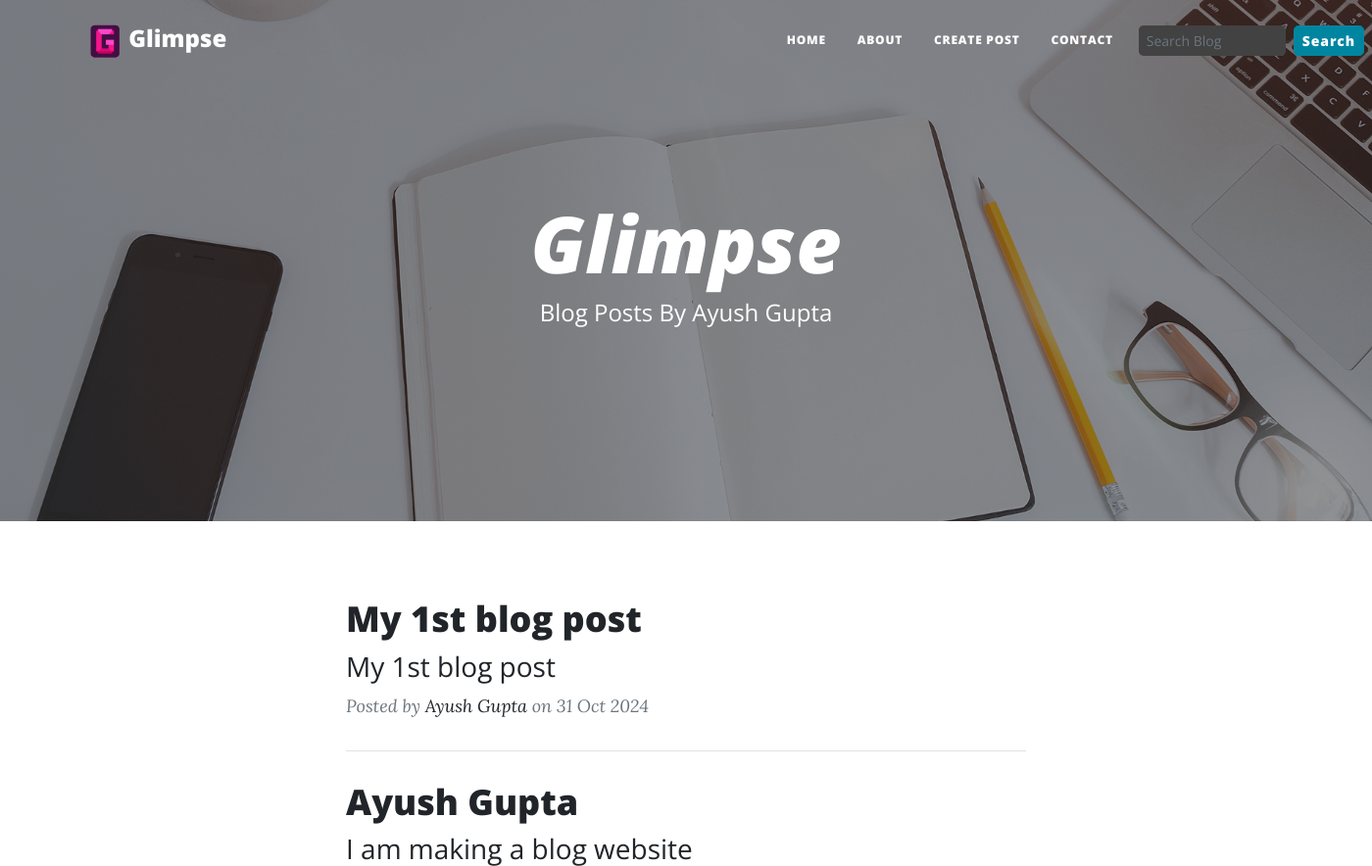
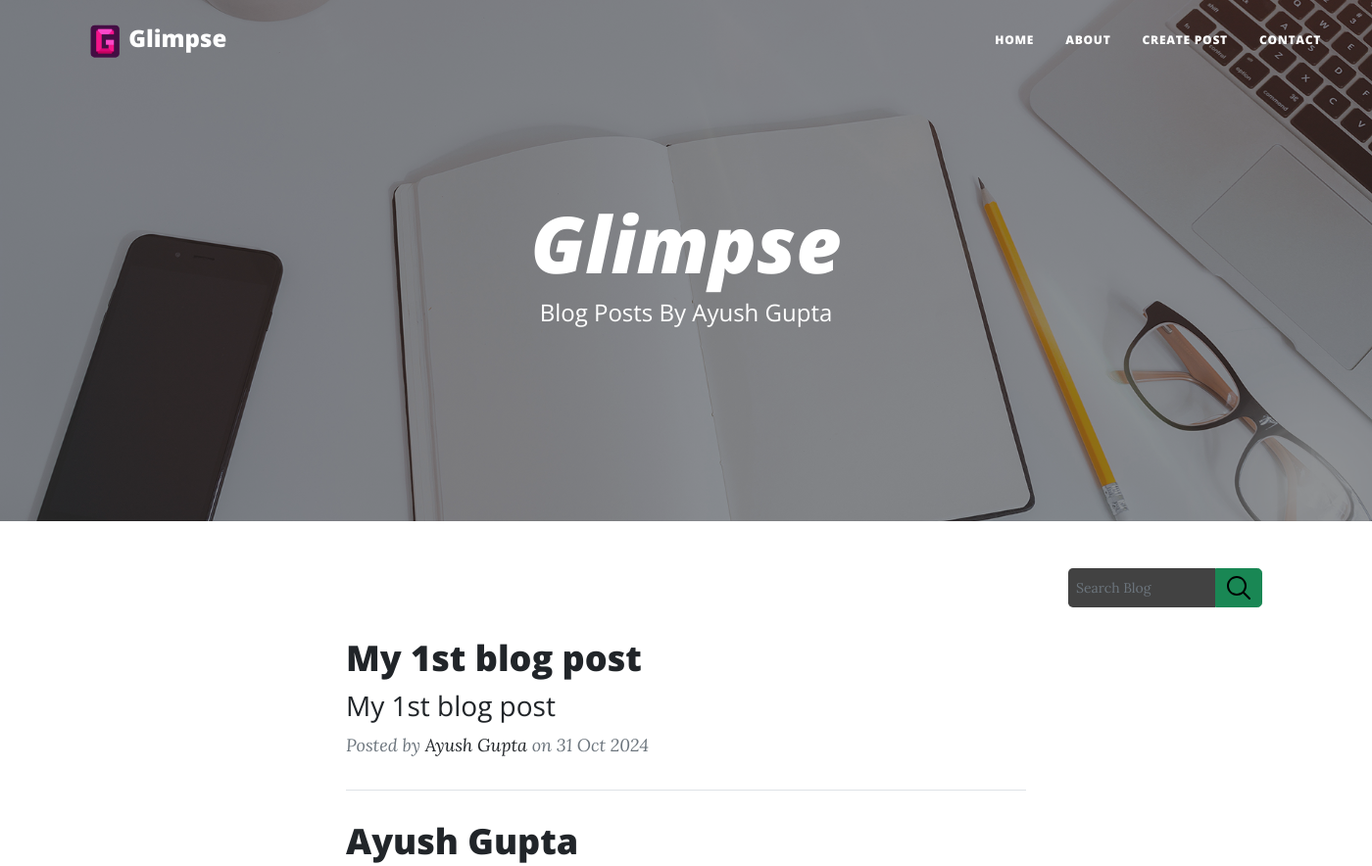
Before and after one commit to godfather1509/Godfather-Blogs, a Flask app: page / in a window 1400 px wide. Shown: the top 884 px of the page at 98% size. Run offline with Flask 3, Linux system fonts and the light colour scheme; some libraries are stand-ins or nearby versions.

Commit message:
New Commit

```diff
--- a/main.py
+++ b/main.py
@@ -53,13 +53,7 @@ class Post(db.Model):
     background_image = db.Column(db.String(100), nullable=False)
     date = db.Column(db.String(20), default=time.strftime("%d %b %Y"))
 
-
-@app.route("/")
-def hello():
-    # post = Post.query.all()[
-    #     0 : parameter["no_of_posts"]
-    # ]  # getting first 5 posts from database
-    posts = Post.query.filter_by().all()
+def pagination(posts):
     # post has all the rows in our database in list form each element is object of Post class
     last = math.ceil(len(posts) / int(parameter["no_of_posts"]))
     page = request.args.get("page")
@@ -81,9 +75,18 @@ def hello():
     else:
         prev = "/?page=" + str(page - 1)
         next = "/?page=" + str(page + 1)
+    return [prev,next,posts]
+
+@app.route("/")
+def hello():
+    # post = Post.query.all()[
+    #     0 : parameter["no_of_posts"]
+    # ]  # getting first 5 posts from database
+    posts = Post.query.filter_by().all()
+    list=pagination(posts)
 
     return render_template(
-        "index.html", parameter=parameter, post=posts, prev=prev, next=next
+        "index.html", parameter=parameter, post=list[2], prev=list[0], next=list[1]
     )
 
 
@@ -219,6 +222,7 @@ def search_func():
                 Post.content.like(search),
             )
         ).all()
+        list=pagination(post)
         """
         >> .filter_by performs exact match meaning it will only return item when it matches exactly
         >> .like allows searching for results containing the search term rather than matching it exactly.
@@ -227,7 +231,10 @@ def search_func():
         A wildcard is a special character used in search queries to represent one or more unknown characters. Wildcards allow you to
         broaden a search by specifying patterns rather than exact text.
         """
-        return render_template("index.html", post=post, parameter=parameter)
+    else:
+        post = Post.query.filter_by().all()
+        list=pagination(post)
+    return render_template("index.html", parameter=parameter, post=list[2], prev=list[0], next=list[1])
 
 
 if __name__ == "__main__":
--- a/templates/admin.html
+++ b/templates/admin.html
@@ -7,7 +7,7 @@
   <meta charset="utf-8">
   <meta name="viewport" content="width=device-width, initial-scale=1">
   <meta name="description" content="">
-  <meta name="author" content="Mark Otto, Jacob Thornton, and Bootstrap contributors">
+  <meta name="Ayush" content="">
   <meta name="generator" content="Hugo 0.122.0">
   <title>Admin Login</title>
 
--- a/templates/base.html
+++ b/templates/base.html
@@ -20,12 +20,14 @@
     <link href="\static\css\styles.css" rel="stylesheet">
 
     <style>
+        #menuOptions{
+            margin-left:47rem
+        }
         #searchform {
-            margin-left: 10px;
-            margin-right: -80px;
+            margin-right: 10px;
         }
 
-        #searchbar {
+        .searchbar {
             width: 150px;
             border-radius: 0.3rem;
             border: none;
@@ -63,19 +65,13 @@
                 <i class="fas fa-bars"></i>
             </button>
             <div class="collapse navbar-collapse" id="navbarResponsive">
-                <ul class="navbar-nav ms-auto py-4 py-lg-0">
+                <ul id ="menuOptions" class="navbar-nav py-4 py-lg-0">
                     <li class="nav-item"><a class="nav-link px-lg-3 py-3 py-lg-4" href="/">Home</a></li>
                     <li class="nav-item"><a class="nav-link px-lg-3 py-3 py-lg-4" href="/about">About</a></li>
                     <li class="nav-item"><a class="nav-link px-lg-3 py-3 py-lg-4" href="/admin" style="white-space: nowrap;">Create Post</a></li>
                     <li class="nav-item"><a class="nav-link px-lg-3 py-3 py-lg-4" href="/contact">Contact</a></li>
                 </ul>
             </div>
-            <form class="d-flex" id="searchform" role="search" action="/search" method="POST">
-                <input class="form-control form-control-sm me-2" type="search" placeholder="Search Blog"
-                    aria-label="Search" id="searchbar" name="searchbar" style="color: white;">
-                <button class="btn btn-primary btn-sm" type="submit" id="searchbtn">Search</button>
-            </form>
-        </div>
     </nav>
 
     <!-- main body -->
--- a/templates/index.html
+++ b/templates/index.html
@@ -15,6 +15,13 @@
     </div>
 </header>
 <!-- Main Content-->
+</div>
+<form class="d-flex ms-auto" id="searchform" role="search" action="/search" method="POST" style="max-width: 300px;">
+    <input class="form-control form-control-sm searchbar" type="search" placeholder="Search Blog"
+        aria-label="Search" name="searchbar" style="color: white; border-top-right-radius: 0; border-bottom-right-radius: 0;">
+    <button class="btn btn-success btn-sm" style="border-top-left-radius: 0; border-bottom-left-radius: 0;" type="submit" id="searchbtn"><img src="static\img\icons8-search(1).svg"></img></button>
+</form>
+
 <div class="container px-4 px-lg-5">
     <div class="row gx-4 gx-lg-5 justify-content-center">
         <div class="col-md-10 col-lg-8 col-xl-7">
```
Also changed, not shown: static/img/icons8-search(1).svg (added).
